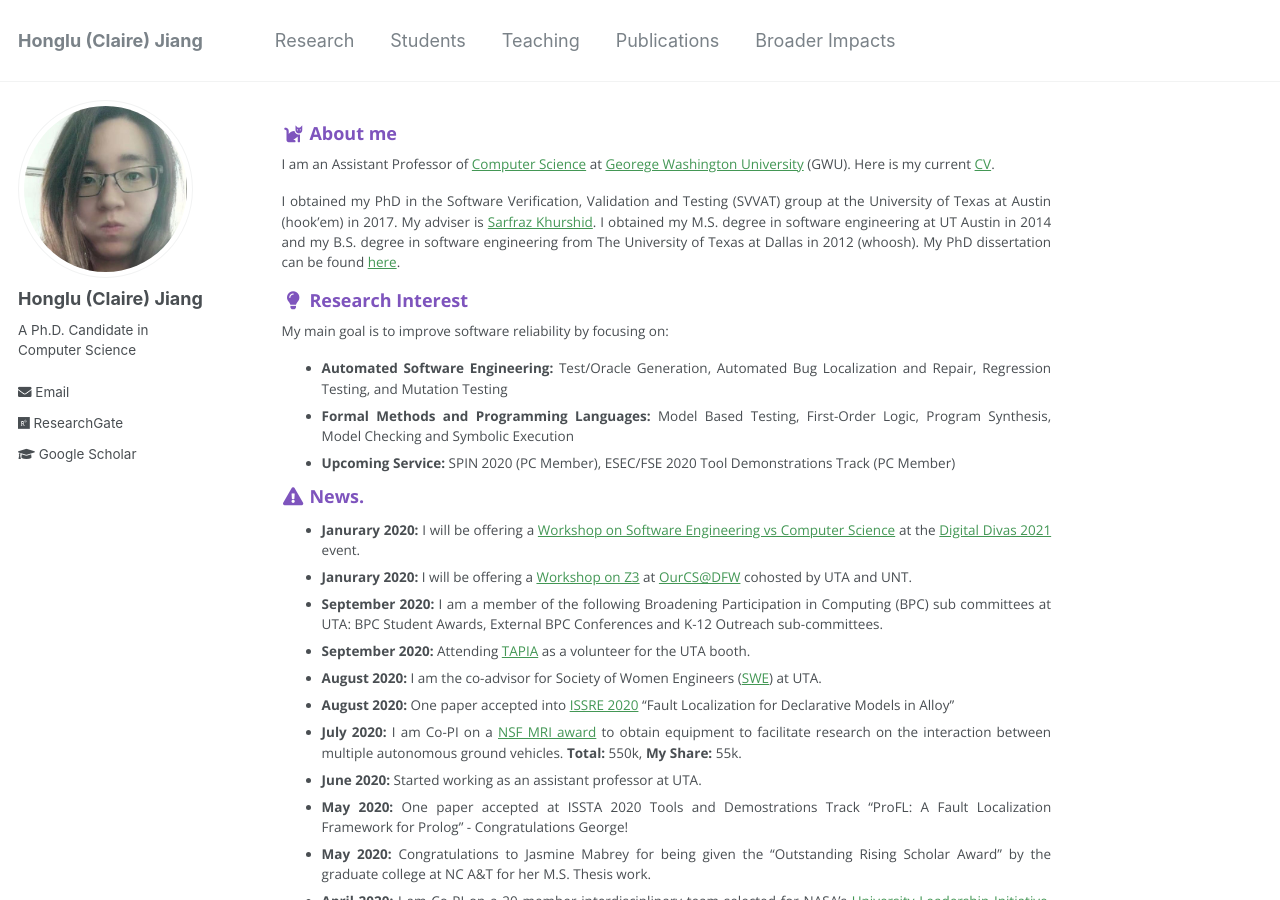
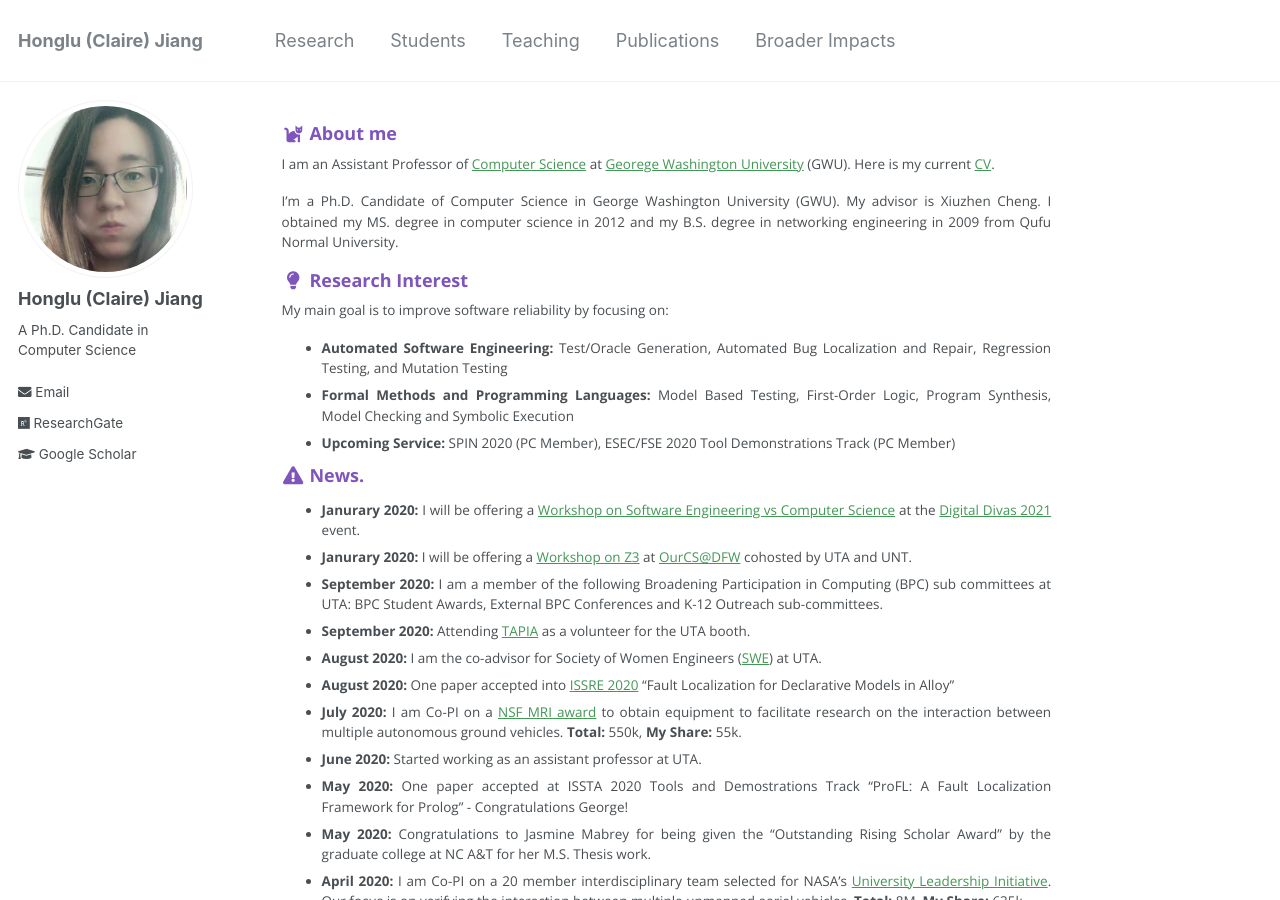
Before and after one commit to hljiang0720/hljiang.github.io, a Jekyll site: the page built from _pages/about.md, in a window 1280 px wide and 900 px high. Built offline with Jekyll 4.4.1, drawn with Linux system fonts in a browser that asks for light colours.

Commit message:
commit md;

```diff
--- a/_pages/about.md
+++ b/_pages/about.md
@@ -11,7 +11,7 @@ redirect_from:
 ### <i class="fa fa-fw fa-cat" aria-hidden="true"></i> About me
 I am an Assistant Professor of [Computer Science](https://www.uta.edu/academics/schools-colleges/engineering/academics/departments/cse) at [Georege Washington University](https://www.gwu.edu/) (GWU). Here is my current [CV](/files/ASullivan_CV.pdf).
 
-I obtained my PhD in the Software Verification, Validation and Testing (SVVAT) group at the University of Texas at Austin (hook'em) in 2017. My adviser is [Sarfraz Khurshid](https://users.ece.utexas.edu/~khurshid/). I obtained my M.S. degree in software engineering at UT Austin in 2014 and my B.S. degree in software engineering from The University of Texas at Dallas in 2012 (whoosh). My PhD dissertation can be found [here](files/dissertation.pdf).
+I’m a Ph.D. Candidate of Computer Science in George Washington University (GWU). My advisor is Xiuzhen Cheng. I obtained my MS. degree in computer science in 2012 and my B.S. degree in networking engineering in 2009 from Qufu Normal University.
 
 ### <i class="fa fa-fw fa-lightbulb" aria-hidden="true"></i> Research Interest
 My main goal is to improve software reliability by focusing on:
```
